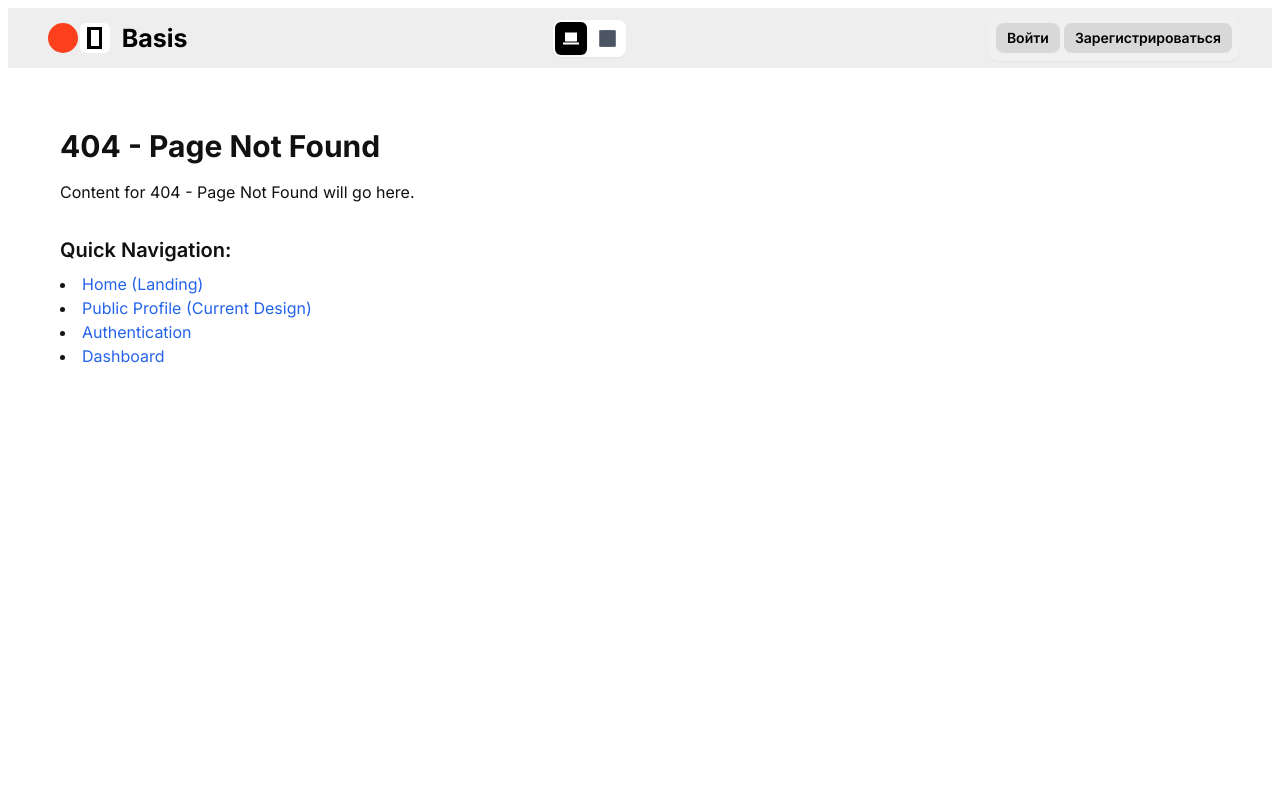
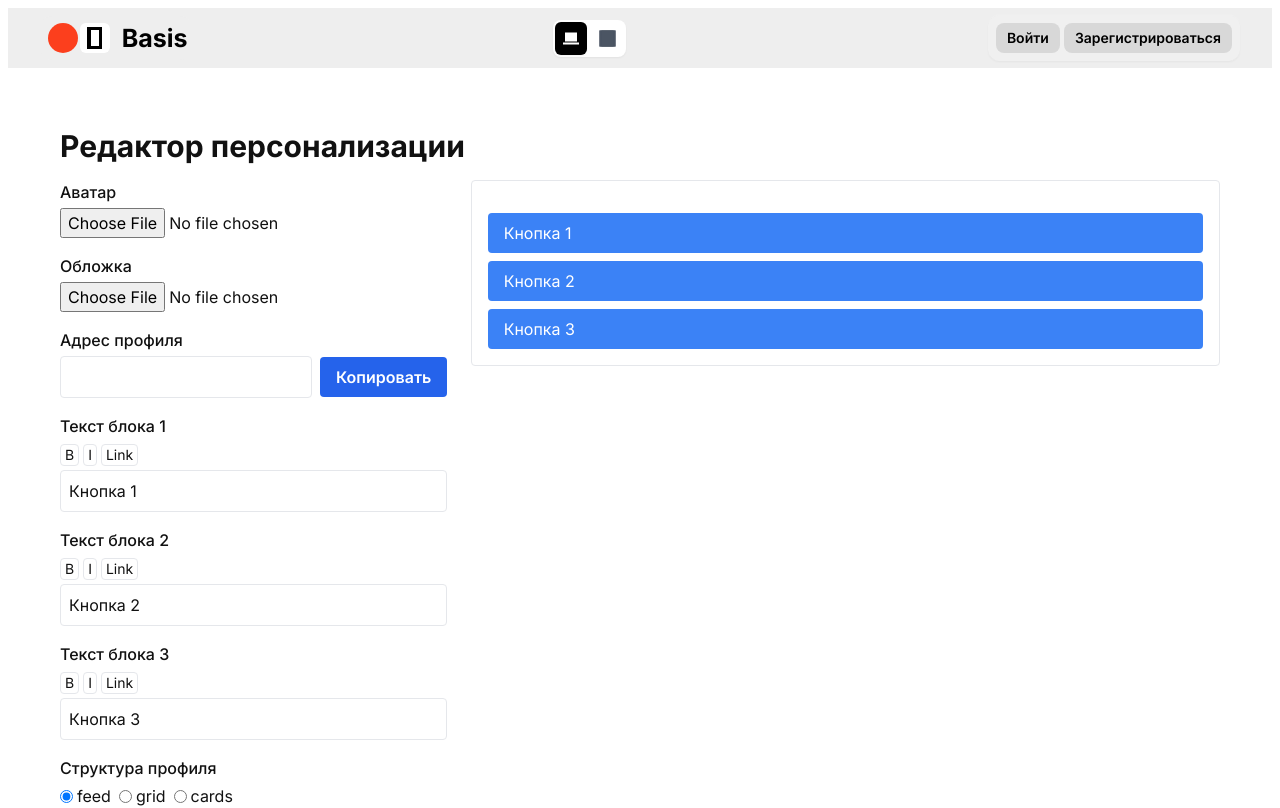
Before and after one commit to muhamed1222/basis, a React (Vite) app: page /personalization in a window 1280 px wide. Before the commit this address had no page. Shown: the top 808 px of the page. Built offline with nearby package versions, Linux system fonts and the light colour scheme.

Commit message:
feat: add profile personalization editor

```diff
--- a/App.tsx
+++ b/App.tsx
@@ -8,6 +8,7 @@ import AuthPage from './pages/AuthPage';
 import DashboardPage from './pages/DashboardPage';
 import EditorPage from './pages/EditorPage';
 import PublicProfilePage from './pages/PublicProfilePage';
+import PersonalizationPage from './pages/PersonalizationPage';
 import AccountSettingsPage from './pages/AccountSettingsPage';
 import BillingPage from './pages/BillingPage';
 import AnalyticsPage from './pages/AnalyticsPage';
@@ -84,6 +85,7 @@ const App: React.FC = () => {
         <Route path="auth" element={<AuthPage />} />
         <Route path="dashboard" element={<DashboardPage />} />
         <Route path="editor" element={<EditorPage />} />
+        <Route path="personalization" element={<PersonalizationPage />} />
         <Route path="public-profile" element={<PublicProfilePage />} />{' '}
         {/* This is the existing detailed page */}
         <Route path="account" element={<AccountSettingsPage />} />
--- /dev/null
+++ b/components/RichTextEditor.tsx
@@ -0,0 +1,74 @@
+import React from 'react';
+
+interface RichTextEditorProps {
+  value: string;
+  onChange: (val: string) => void;
+}
+
+export const RichTextEditor: React.FC<RichTextEditorProps> = ({
+  value,
+  onChange,
+}) => {
+  const ref = React.useRef<HTMLDivElement>(null);
+
+  const exec = (command: string, arg?: string) => {
+    document.execCommand(command, false, arg);
+    ref.current && ref.current.focus();
+  };
+
+  const handleInput = () => {
+    onChange(ref.current?.innerHTML || '');
+  };
+
+  React.useEffect(() => {
+    if (ref.current && ref.current.innerHTML !== value) {
+      ref.current.innerHTML = value;
+    }
+  }, [value]);
+
+  return (
+    <div>
+      <div className="mb-1 space-x-1">
+        <button
+          type="button"
+          onMouseDown={(e) => {
+            e.preventDefault();
+            exec('bold');
+          }}
+          className="px-1 border rounded text-sm"
+        >
+          B
+        </button>
+        <button
+          type="button"
+          onMouseDown={(e) => {
+            e.preventDefault();
+            exec('italic');
+          }}
+          className="px-1 border rounded text-sm"
+        >
+          I
+        </button>
+        <button
+          type="button"
+          onMouseDown={(e) => {
+            e.preventDefault();
+            const url = prompt('URL');
+            if (url) exec('createLink', url);
+          }}
+          className="px-1 border rounded text-sm"
+        >
+          Link
+        </button>
+      </div>
+      <div
+        ref={ref}
+        contentEditable
+        onInput={handleInput}
+        className="border rounded p-2 min-h-[40px] focus:outline-none"
+      >
+        {/** value is set via effect */}
+      </div>
+    </div>
+  );
+};
--- /dev/null
+++ b/pages/PersonalizationPage.tsx
@@ -0,0 +1,181 @@
+import React, { useState, useEffect } from 'react';
+import { StandardPageLayout } from '../App';
+import { Button } from '../ui/Button';
+import { RichTextEditor } from '../components/RichTextEditor';
+
+const takenSlugs = ['admin', 'test', 'profile'];
+
+const checkSlugAvailability = async (slug: string) => {
+  await new Promise((res) => setTimeout(res, 300));
+  return !takenSlugs.includes(slug.toLowerCase());
+};
+
+const PersonalizationPage: React.FC = () => {
+  const [avatarPreview, setAvatarPreview] = useState<string | null>(null);
+  const [coverPreview, setCoverPreview] = useState<string | null>(null);
+  const [slug, setSlug] = useState('');
+  const [slugValid, setSlugValid] = useState<boolean | null>(null);
+  const [layout, setLayout] = useState<'feed' | 'grid' | 'cards'>('feed');
+  const [blocks, setBlocks] = useState<string[]>([
+    'Кнопка 1',
+    'Кнопка 2',
+    'Кнопка 3',
+  ]);
+
+  useEffect(() => {
+    if (!slug) {
+      setSlugValid(null);
+      return;
+    }
+    const id = setTimeout(() => {
+      checkSlugAvailability(slug).then(setSlugValid);
+    }, 400);
+    return () => clearTimeout(id);
+  }, [slug]);
+
+  const copySlug = () => {
+    const url = `${window.location.origin}/u/${slug}`;
+    navigator.clipboard.writeText(url);
+  };
+
+  const handleAvatarChange = (e: React.ChangeEvent<HTMLInputElement>) => {
+    const file = e.target.files?.[0];
+    if (file) {
+      setAvatarPreview(URL.createObjectURL(file));
+    }
+  };
+
+  const handleCoverChange = (e: React.ChangeEvent<HTMLInputElement>) => {
+    const file = e.target.files?.[0];
+    if (file) {
+      setCoverPreview(URL.createObjectURL(file));
+    }
+  };
+
+  const updateBlock = (index: number, val: string) => {
+    setBlocks((b) => {
+      const copy = [...b];
+      copy[index] = val;
+      return copy;
+    });
+  };
+
+  const previewLayout = () => {
+    switch (layout) {
+      case 'grid':
+        return 'grid grid-cols-2 gap-4';
+      case 'cards':
+        return 'flex space-x-4';
+      default:
+        return 'space-y-2 flex flex-col';
+    }
+  };
+
+  return (
+    <StandardPageLayout title="Редактор персонализации">
+      <div className="flex flex-col lg:flex-row gap-6">
+        <aside className="w-full lg:w-1/3 space-y-4">
+          <div>
+            <label className="block mb-1 font-medium">Аватар</label>
+            <input type="file" accept="image/*" onChange={handleAvatarChange} />
+            {avatarPreview && (
+              <img
+                src={avatarPreview}
+                alt="avatar"
+                className="mt-2 w-24 h-24 object-cover rounded-full"
+              />
+            )}
+          </div>
+          <div>
+            <label className="block mb-1 font-medium">Обложка</label>
+            <input type="file" accept="image/*" onChange={handleCoverChange} />
+            {coverPreview && (
+              <img
+                src={coverPreview}
+                alt="cover"
+                className="mt-2 w-full h-24 object-cover rounded"
+              />
+            )}
+          </div>
+          <div>
+            <label className="block mb-1 font-medium">Адрес профиля</label>
+            <div className="flex items-center gap-2">
+              <input
+                className="flex-1 p-2 border rounded"
+                value={slug}
+                onChange={(e) => setSlug(e.target.value)}
+              />
+              {slug && slugValid !== null && (
+                <span className={slugValid ? 'text-green-600' : 'text-red-600'}>
+                  {slugValid ? 'Свободен' : 'Занят'}
+                </span>
+              )}
+              <Button onClick={copySlug} className="px-2 py-1">
+                Копировать
+              </Button>
+            </div>
+          </div>
+          <div className="space-y-4">
+            {blocks.map((val, i) => (
+              <div key={i}>
+                <p className="font-medium mb-1">Текст блока {i + 1}</p>
+                <RichTextEditor
+                  value={val}
+                  onChange={(v) => updateBlock(i, v)}
+                />
+              </div>
+            ))}
+          </div>
+          <div>
+            <label className="block mb-1 font-medium">Структура профиля</label>
+            <div className="flex items-center gap-2">
+              {['feed', 'grid', 'cards'].map((opt) => (
+                <label key={opt} className="flex items-center gap-1">
+                  <input
+                    type="radio"
+                    value={opt}
+                    checked={layout === opt}
+                    onChange={() => setLayout(opt as any)}
+                  />
+                  {opt}
+                </label>
+              ))}
+            </div>
+          </div>
+        </aside>
+        <main className="flex-1">
+          <div className="border rounded overflow-hidden">
+            {coverPreview && (
+              <img
+                src={coverPreview}
+                alt="cover"
+                className="w-full h-32 object-cover"
+              />
+            )}
+            <div className="p-4">
+              {avatarPreview && (
+                <img
+                  src={avatarPreview}
+                  alt="avatar"
+                  className="w-24 h-24 rounded-full -mt-12 border-4 border-white"
+                />
+              )}
+              <div className={`mt-4 ${previewLayout()}`}>
+                {blocks.map((val, i) => (
+                  <a
+                    key={i}
+                    href="#"
+                    className="px-4 py-2 bg-blue-500 text-white rounded inline-block"
+                    dangerouslySetInnerHTML={{ __html: val }}
+                  />
+                ))}
+              </div>
+            </div>
+          </div>
+        </main>
+      </div>
+    </StandardPageLayout>
+  );
+};
+
+export default PersonalizationPage;
```
